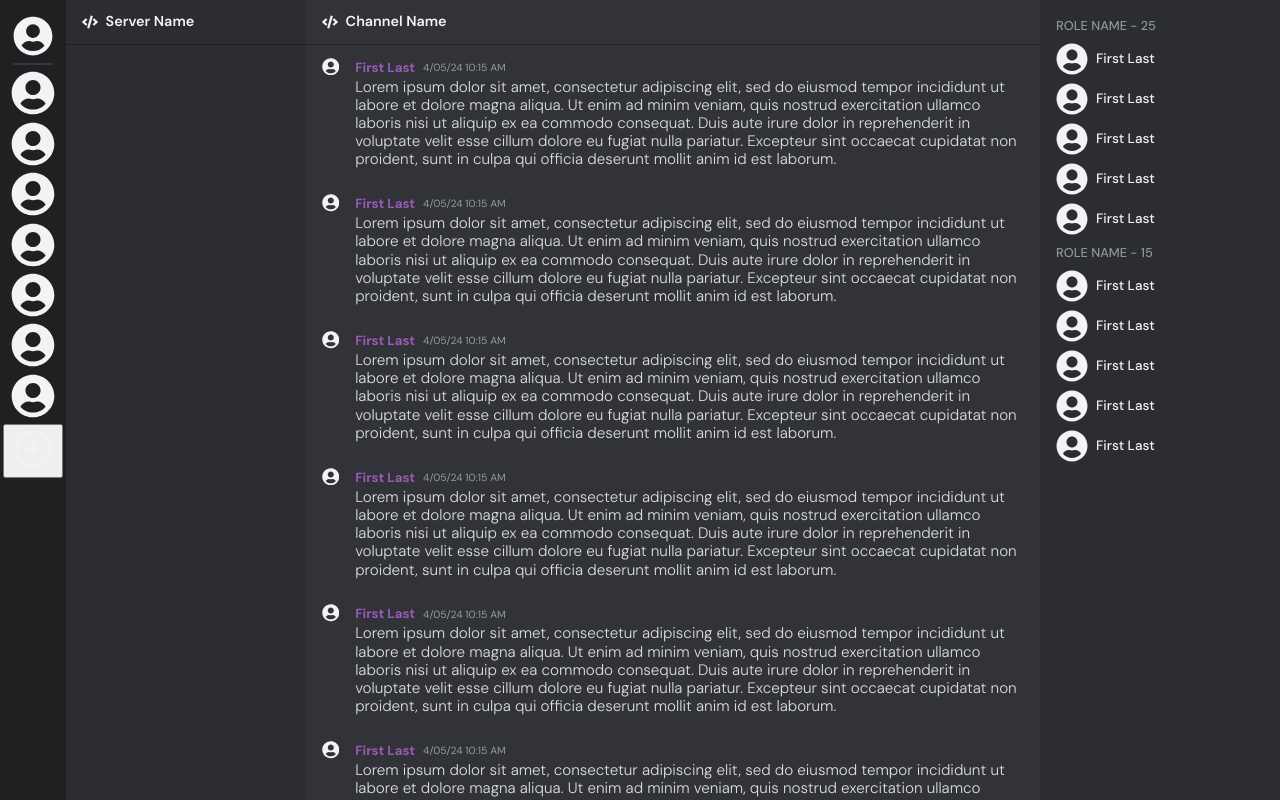
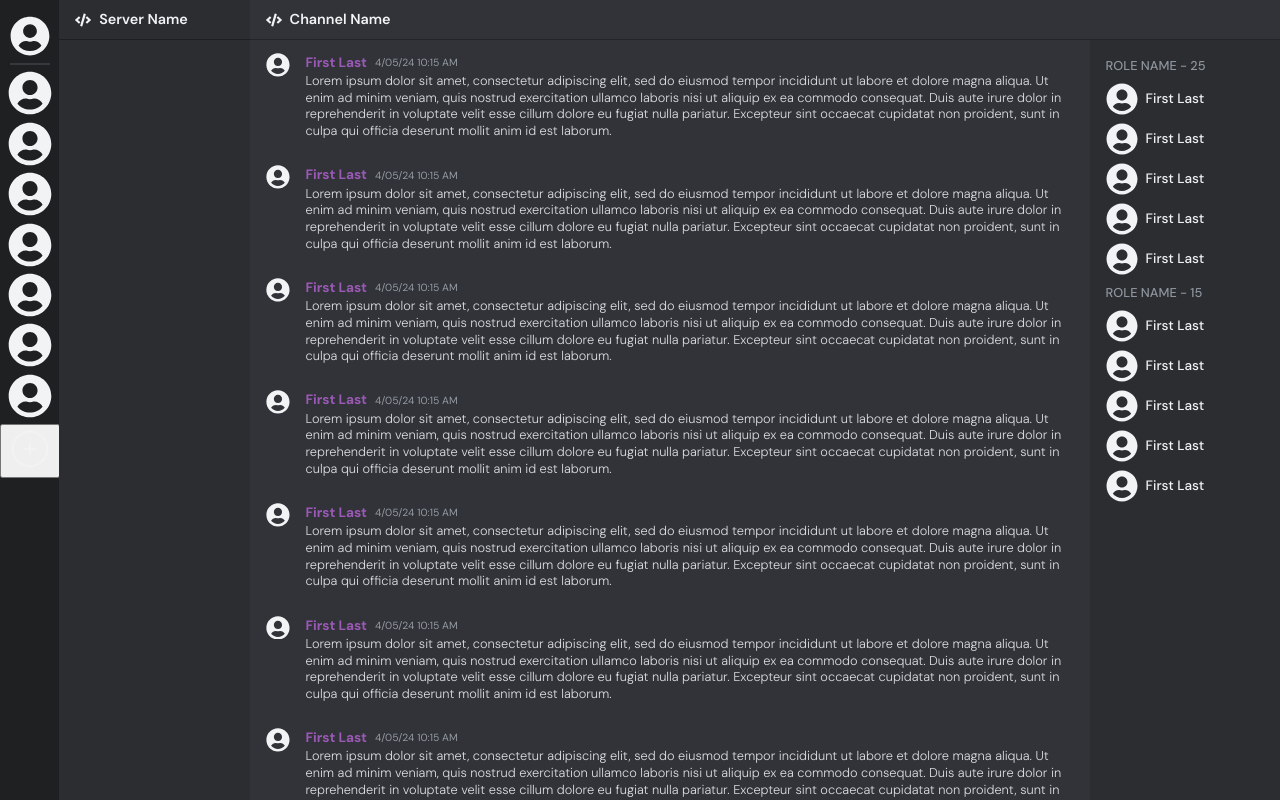
Before and after one commit to charlesoller/bonfire, a React (Vite) app in the folder react-vite/: page / in a window 1280 px wide. Built offline with nearby package versions, Linux system fonts and the light colour scheme; no server answers.

Commit message:
Restyled to match more closely to Discord web

```diff
--- a/react-vite/src/components/ChannelNav/ChannelNav.module.css
+++ b/react-vite/src/components/ChannelNav/ChannelNav.module.css
@@ -1,13 +1,13 @@
 .channelNav {
     background: #2B2D31;
-    width: 15rem;
+    width: 11.9rem;
     position: fixed;
     height: 100%;
-    left: 4.1rem;
+    left: 3.7rem;
 }
 
 .channelName {
-    height: 2.8rem;
+    height: 2.5rem;
     background: #2B2D31;
     border-bottom: 1.2px solid rgba(0,0,0,0.3);
     display: flex;
--- a/react-vite/src/components/HeaderInfo/HeaderInfo.module.css
+++ b/react-vite/src/components/HeaderInfo/HeaderInfo.module.css
@@ -1,14 +1,14 @@
 .headerInfo {
     background: #313338;
     width: 100%;
-    height: 2.8rem;
+    height: 2.5rem;
     border-bottom: 1.2px solid rgba(0,0,0,0.3);
     display: flex;
     gap: 0.5em;
     align-items: center;
     padding: 1em;
     position: fixed;
-    left: 19.1rem;
+    left: 15.6rem;
 }
 
 .headerTitle {
--- a/react-vite/src/components/Message/Message.module.css
+++ b/react-vite/src/components/Message/Message.module.css
@@ -16,9 +16,9 @@
 
 .textBody {
     color: #DBDEE1;
-    line-height: 120%;
+    line-height: 130%;
     font-weight: 300;
-    font-size: 0.95rem;
+    font-size: 0.8rem;
 }
 
 .userDetails {
@@ -29,6 +29,7 @@
 
 .userName {
     color: #9B59B6;
+    font-size: 0.85rem;
 }
 
 .date {
--- a/react-vite/src/components/MessageLayout/MessageLayout.module.css
+++ b/react-vite/src/components/MessageLayout/MessageLayout.module.css
@@ -3,9 +3,9 @@
     height: 100%;
     overflow-y: scroll;
     position: fixed;
-    top: 2.8rem;
-    right: 15rem;
-    left: 19.1rem;
+    top: 2.5rem;
+    right: 11.9rem;
+    left: 15.6rem;
 }
 
 ::-webkit-scrollbar {
--- a/react-vite/src/components/ServerNav/ServerNav.module.css
+++ b/react-vite/src/components/ServerNav/ServerNav.module.css
@@ -1,5 +1,5 @@
 .serverNav {
-    width: 4.1rem;
+    width: 3.7rem;
     background: #1E2022;
     height: 100%;
     display: flex;
--- a/react-vite/src/components/ServerView/ServerView.jsx
+++ b/react-vite/src/components/ServerView/ServerView.jsx
@@ -8,6 +8,9 @@ import { fetchChannelsForServerIdThunk } from "../../redux/channel"
 
 // Components
 import MessageLayout from "../MessageLayout/MessageLayout"
+import ChannelNav from "../ChannelNav/ChannelNav"
+import HeaderInfo from "../HeaderInfo/HeaderInfo"
+import UserList from "../UserList/UserList"
 
 export default function ServerView({ activeServerId, activeChannelId, messages }) {
     const dispatch = useDispatch()
@@ -20,7 +23,10 @@ export default function ServerView({ activeServerId, activeChannelId, messages }
 
     return (
         <section className={styles.serverView}>
+            <ChannelNav />
+            <HeaderInfo />
             <MessageLayout />
+            <UserList />
         </section>
     )
 }
--- a/react-vite/src/components/ServerViewLayout/ServerViewLayout.jsx
+++ b/react-vite/src/components/ServerViewLayout/ServerViewLayout.jsx
@@ -5,13 +5,9 @@ import { useState, useEffect } from "react"
 import { useDispatch, useSelector } from "react-redux"
 import { fetchAllServersThunk } from "../../redux/server"
 // import { getChannelMessages, getChannelsForServerId } from "../../utils/api"
-import { getUsersForServerId } from "../../utils/api"
 
 // Components
 import ServerNav from "../ServerNav/ServerNav"
-import ChannelNav from "../ChannelNav/ChannelNav"
-import UserList from "../UserList/UserList"
-import HeaderInfo from "../HeaderInfo/HeaderInfo"
 import ServerView from "../ServerView/ServerView"
 import { fetchChannelsForServerIdThunk } from "../../redux/channel"
 import { fetchChannelMessagesThunk } from "../../redux/message"
@@ -37,20 +33,13 @@ export default function ServerViewLayout(){
     return (
         <main className={styles.body}>
             <ServerNav servers={servers}/>
-            <ChannelNav
-                channels={channels}
-            />
             <section className={styles.main}>
-                <HeaderInfo />
                 <div className={styles.channel_view}>
                     <ServerView
                         activeServerId={activeServerId}
                         activeChannelId={activeChannelId}
                         messages={messages}
                     />
-                    <UserList
-                        serverUsers={serverUsers}
-                    />
                 </div>
             </section>
         </main>
--- a/react-vite/src/components/UserList/UserList.module.css
+++ b/react-vite/src/components/UserList/UserList.module.css
@@ -1,13 +1,14 @@
 .userList {
     background: #2B2D31;
     margin-left: auto;
-    width: 15rem;
+    width: 11.9rem;
     padding: 1em;
     display: flex;
     flex-direction: column;
     gap: 0.5em;
     position: fixed;
     right: 0;
+    top: 2.5rem;
     height: 100%;
 }
 
```
